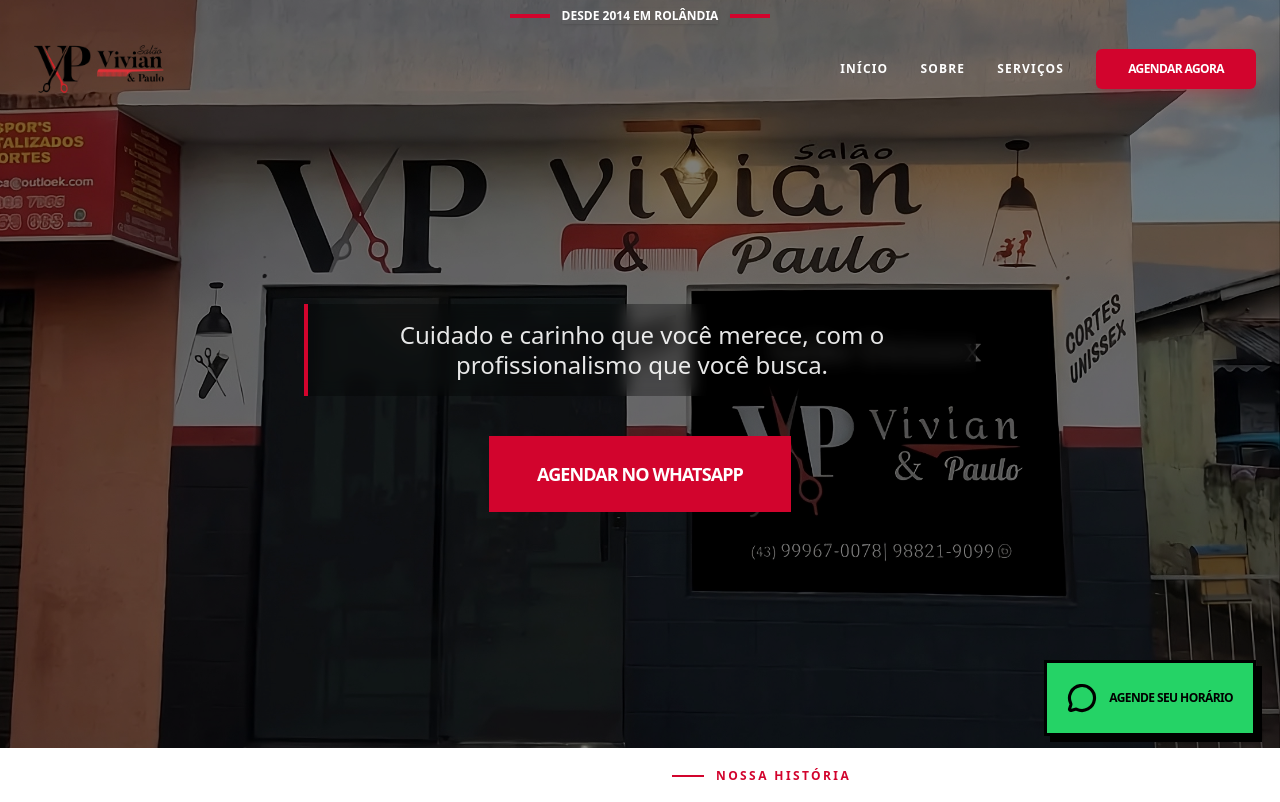
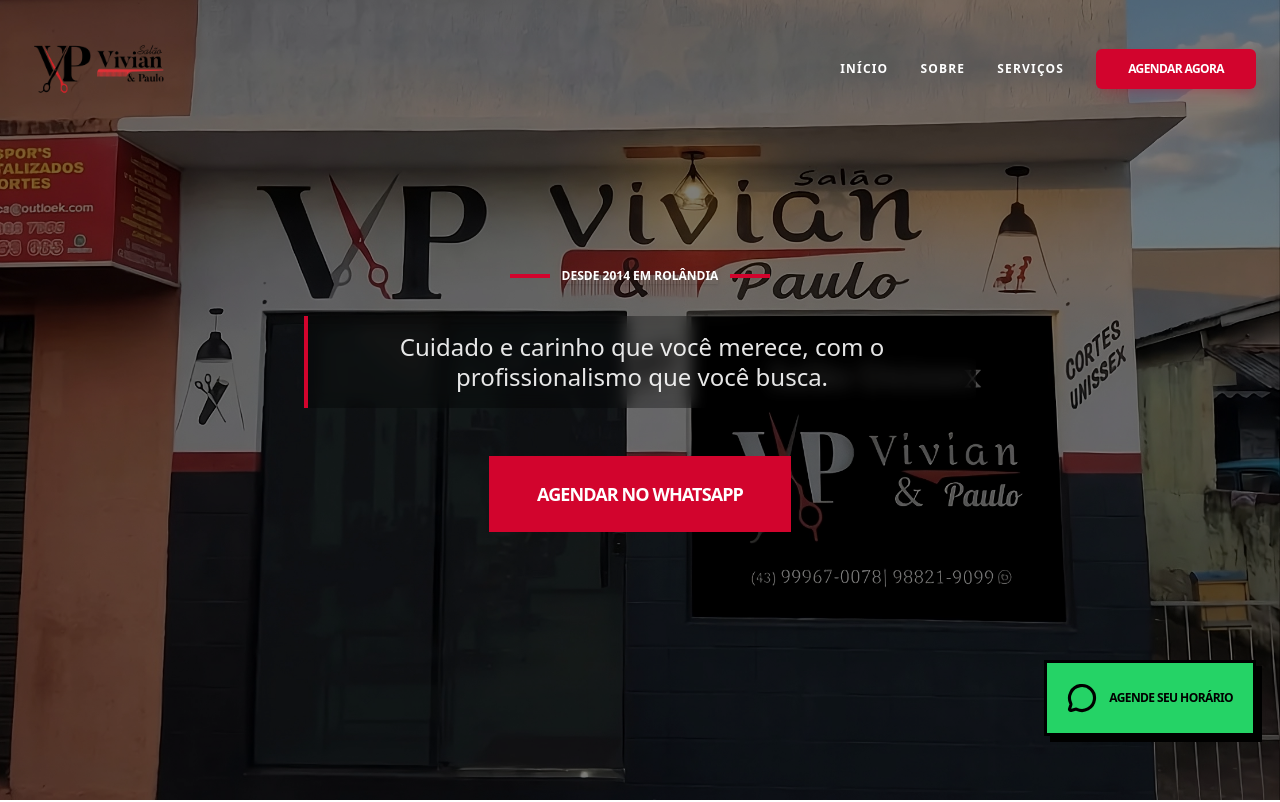
Before and after one commit to paulordo/salaovivianepaulo, a React (Vite) app: page / in a window 1280 px wide. Shown: the top 802 px of the page. Built offline with nearby package versions, Linux system fonts and the light colour scheme.

Commit message:
ajuste no tamanho do hero

```diff
--- a/src/components/hero.tsx
+++ b/src/components/hero.tsx
@@ -18,8 +18,8 @@ const Hero: React.FC = () => {
         <div className="absolute inset-0 bg-black/60 lg:bg-black/50" />
       </div>
 
-      <div className="relative z-10 mt-2 max-w-7xl mx-auto px-6 w-full h-[655px] md:h-[740px] text-center">
-        <div className="space-y-8 max-w-5xl mx-auto">
+      <div className="relative z-10 w-full h-screen flex flex-col items-center justify-center px-6">
+        <div className="space-y-8 max-w-5xl mx-auto flex flex-col items-center">
           <div className="flex items-center justify-center gap-3">
             <div className="h-1 w-10 bg-brand-red" />
             <span className="text-white font-black tracking-0.3em text-xs uppercase shadow-sm">
@@ -28,12 +28,12 @@ const Hero: React.FC = () => {
             <div className="h-1 w-10 bg-brand-red" />
           </div>
 
-          <p className="text-white/90 mt-50 md:mt-70 mb-0 text-xl md:text-2xl font-medium max-w-2xl mx-auto leading-tight bg-black/30 backdrop-blur-sm p-4 border-l-4 border-brand-red">
+          <p className="text-white/90 text-xl md:text-2xl font-medium max-w-2xl mx-auto leading-tight bg-black/30 backdrop-blur-sm p-4 border-l-4 border-brand-red text-center">
             Cuidado e carinho que você merece, com o profissionalismo que você
             busca.
           </p>
 
-          <div className="flex flex-col sm:flex-row gap-6 justify-center pt-10 mb-25">
+          <div className="flex flex-col sm:flex-row gap-6 justify-center pt-4">
             <a
               href="https://wa.me/5543999670078"
               target="_blank"
```
